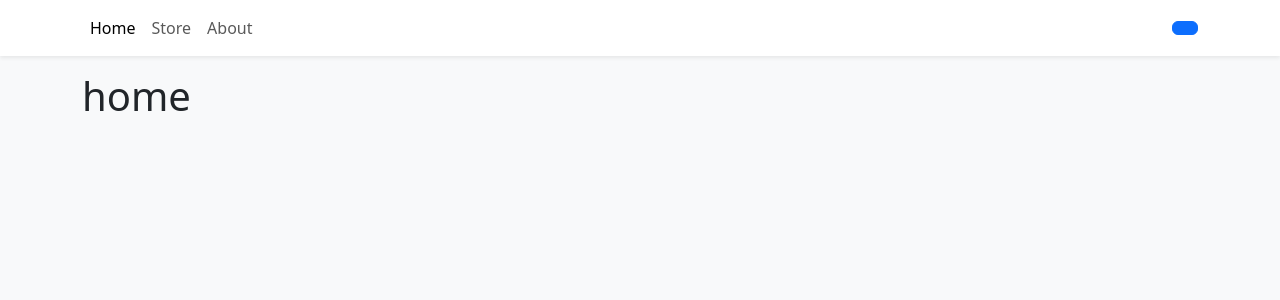
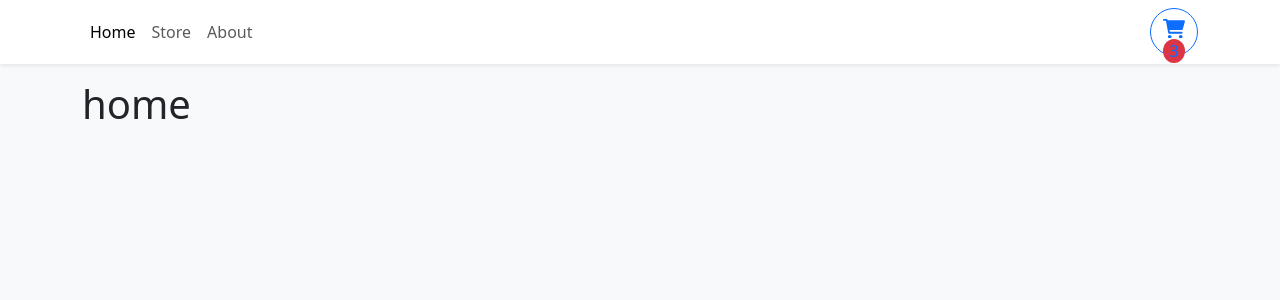
Before and after one commit to VogelMatt/ShoppingCart, a React (Vite) app: page / in a window 1280 px wide. Shown: the top 300 px of the page. Built offline with nearby package versions, Linux system fonts and the light colour scheme.

Commit message:
shopping

```diff
--- a/src/components/Navbar.tsx
+++ b/src/components/Navbar.tsx
@@ -16,8 +16,20 @@
             About
           </Nav.Link>
         </Nav>
-        <Button>
-
+        <Button style={{ width: "3rem", height: "3rem", position: "relative" }}
+        variant="outline-primary"
+        className="rounded-circle">
+        <svg
+              xmlns="http://www.w3.org/2000/svg"
+              viewBox="0 0 576 512"
+              fill="currentColor"
+            >
+              <path d="M96 0C107.5 0 117.4 8.19 119.6 19.51L121.1 32H541.8C562.1 32 578.3 52.25 572.6 72.66L518.6 264.7C514.7 278.5 502.1 288 487.8 288H170.7L179.9 336H488C501.3 336 512 346.7 512 360C512 373.3 501.3 384 488 384H159.1C148.5 384 138.6 375.8 136.4 364.5L76.14 48H24C10.75 48 0 37.25 0 24C0 10.75 10.75 0 24 0H96zM128 464C128 437.5 149.5 416 176 416C202.5 416 224 437.5 224 464C224 490.5 202.5 512 176 512C149.5 512 128 490.5 128 464zM512 464C512 490.5 490.5 512 464 512C437.5 512 416 490.5 416 464C416 437.5 437.5 416 464 416C490.5 416 512 437.5 512 464z" />
+            </svg>
+            <div className="rounded-circle bg-danger d-flex justify-content-center align-items-center"
+            >
+              3
+            </div>
         </Button>
       </Container>
     </NavbarBS>
```
